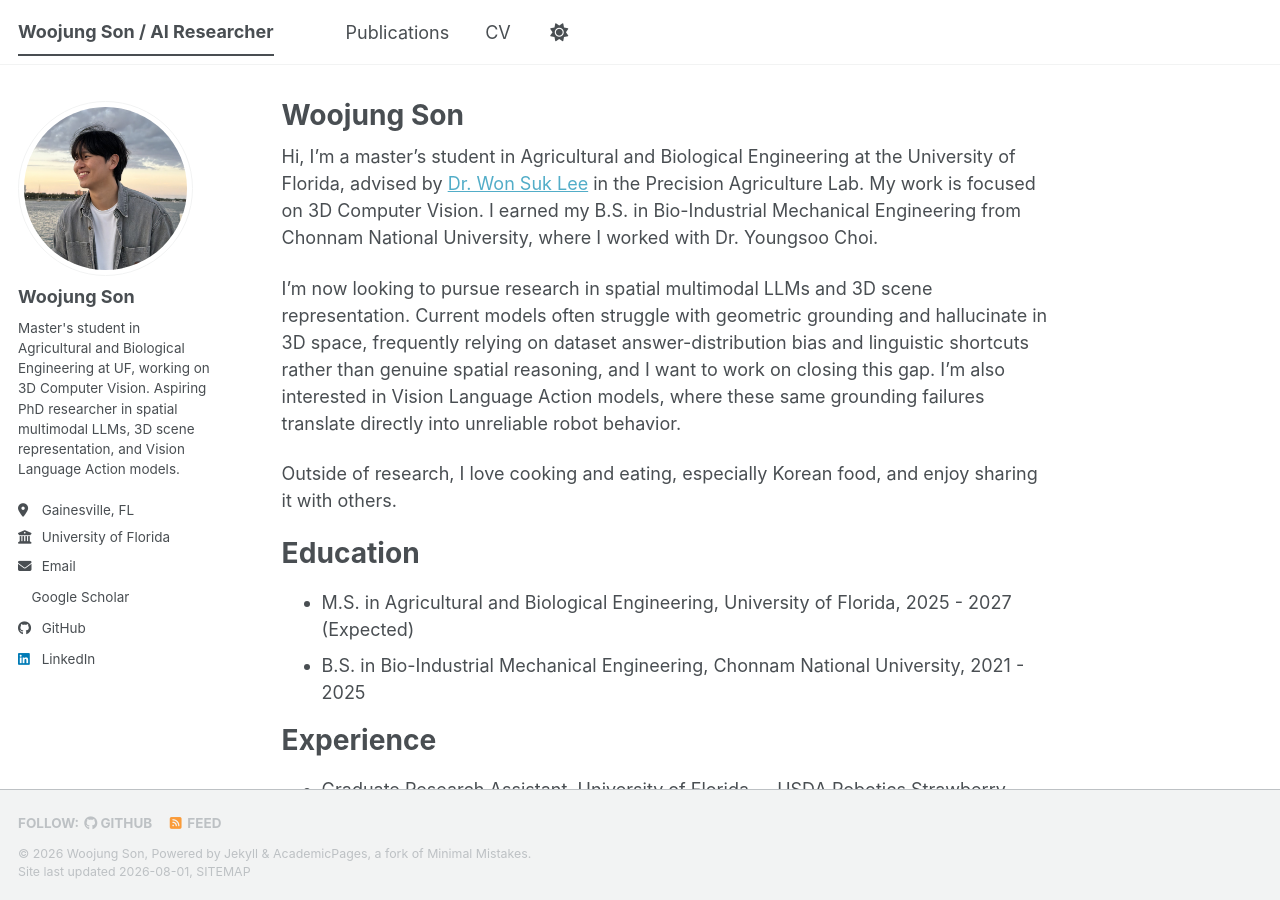
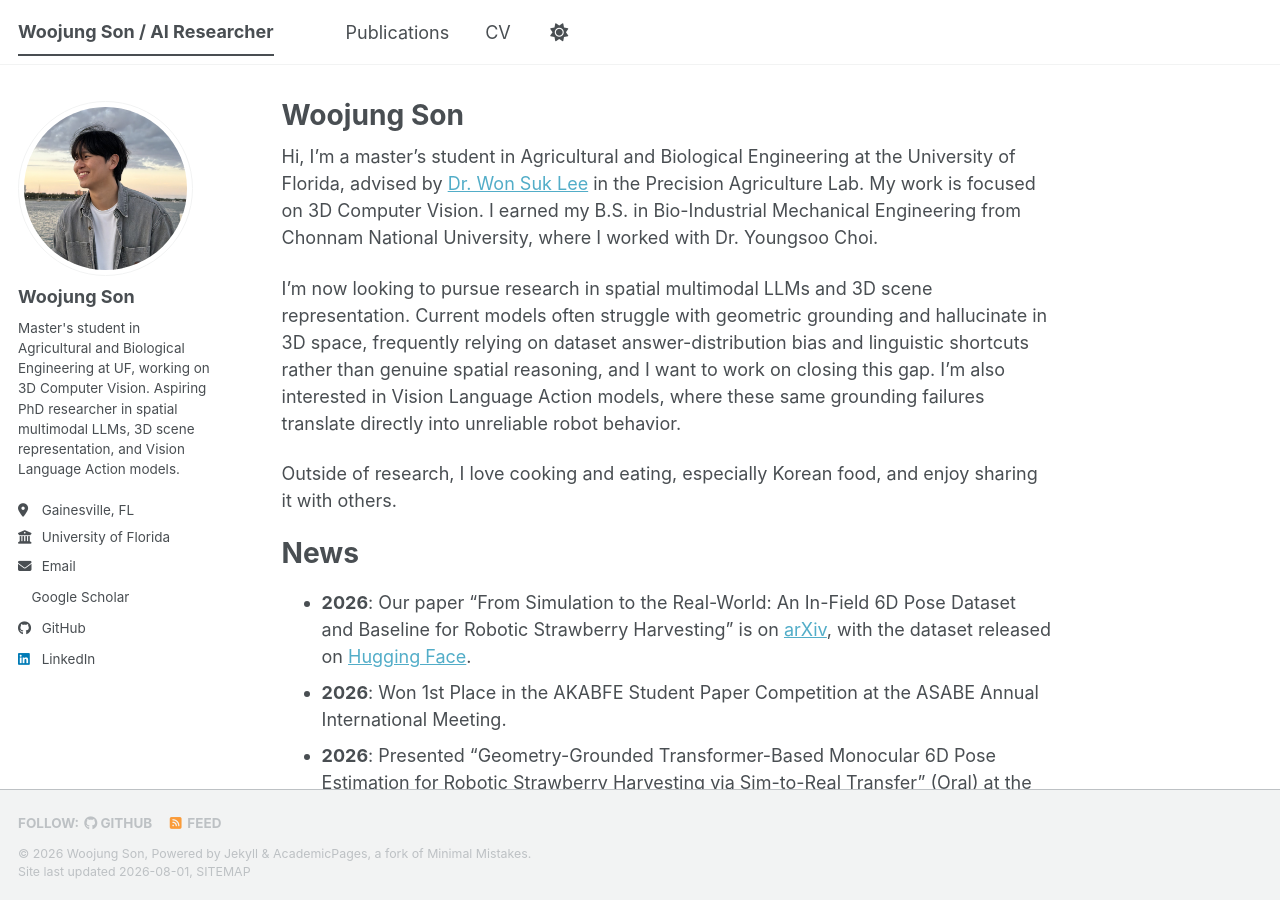
Before and after one commit to wjson2435/wjson2435.github.io, a Jekyll site: the page built from _pages/about.md, in a window 1280 px wide and 900 px high. Built offline with Jekyll 4.4.1, drawn with Linux system fonts in a browser that asks for light colours; a style sheet for code colours, icons or effects is not loaded.

Commit message:
Add News section to about page

```diff
--- a/_pages/about.md
+++ b/_pages/about.md
@@ -13,6 +13,12 @@ I'm now looking to pursue research in spatial multimodal LLMs and 3D scene repre
 
 Outside of research, I love cooking and eating, especially Korean food, and enjoy sharing it with others.
 
+News
+======
+* **2026**: Our paper "From Simulation to the Real-World: An In-Field 6D Pose Dataset and Baseline for Robotic Strawberry Harvesting" is on [arXiv](https://arxiv.org/abs/2606.11381), with the dataset released on [Hugging Face](https://huggingface.co/datasets/WoojungSon/Straw6D).
+* **2026**: Won 1st Place in the AKABFE Student Paper Competition at the ASABE Annual International Meeting.
+* **2026**: Presented "Geometry-Grounded Transformer-Based Monocular 6D Pose Estimation for Robotic Strawberry Harvesting via Sim-to-Real Transfer" (Oral) at the ASABE Annual International Meeting, Indianapolis, IN.
+
 Education
 ======
 * M.S. in Agricultural and Biological Engineering, University of Florida, 2025 - 2027 (Expected)
```
